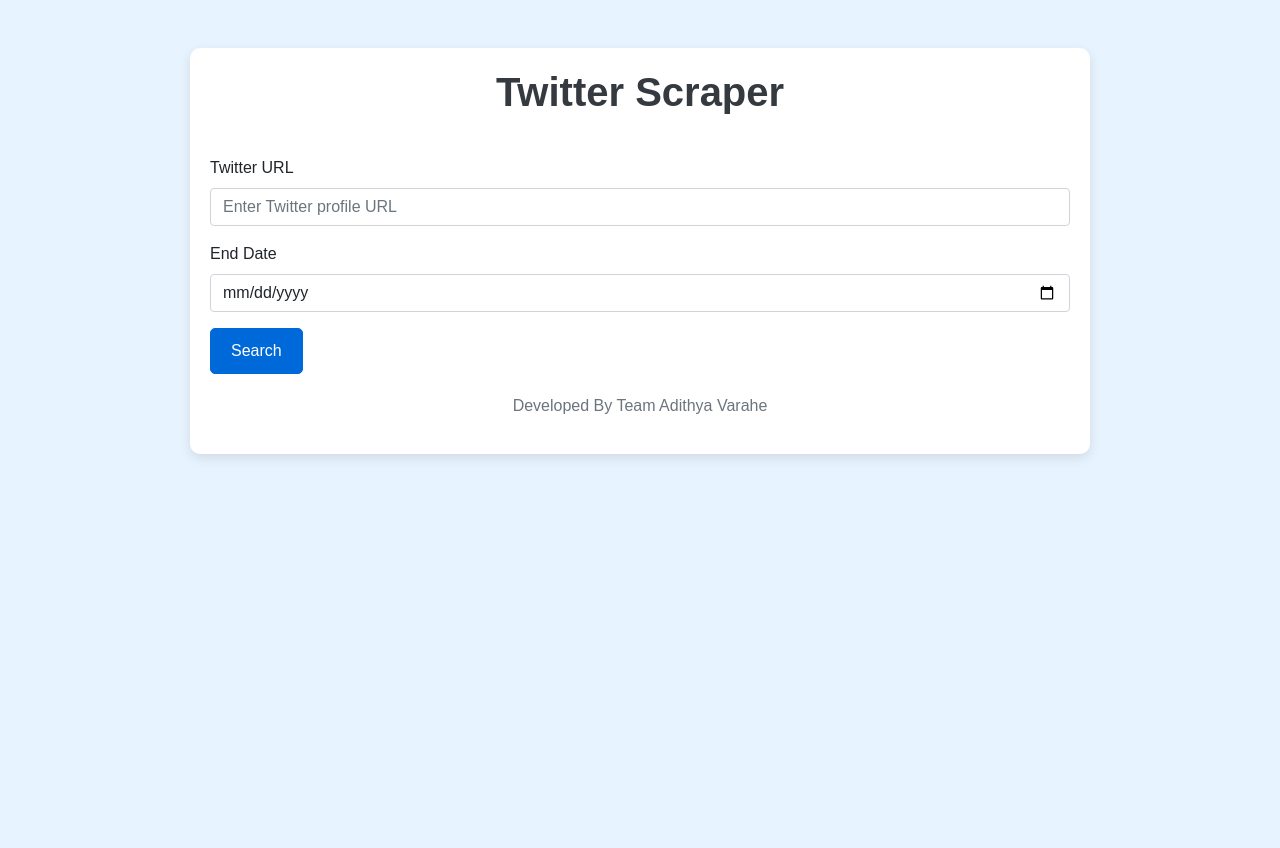
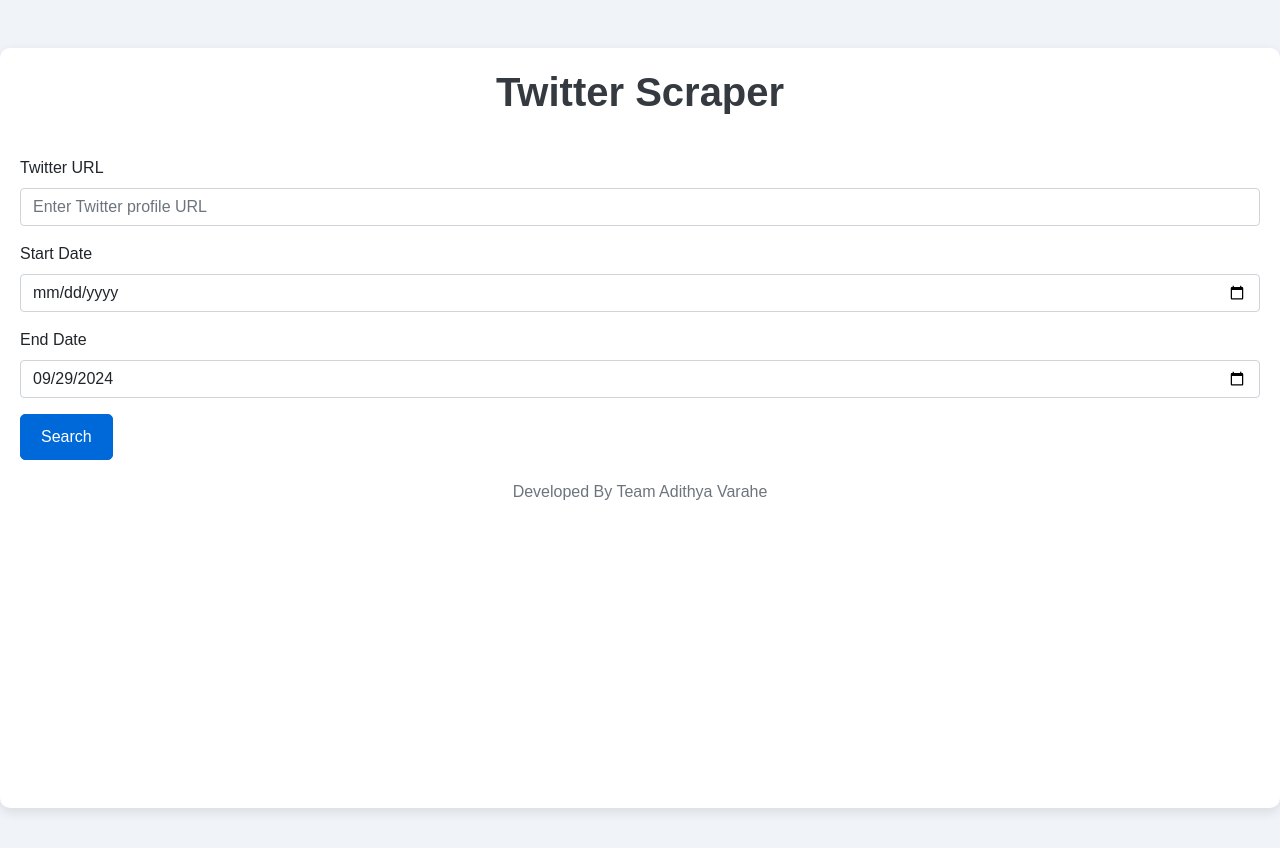
Before and after one commit to amruthakrishnap/freelance-coders, a Flask app: template templates/Index.html in a window 1280 px wide. Before the commit the page ends 458 px from the top, so only its background shows below. Run offline with Flask 3, Linux system fonts and the light colour scheme; the template is opened without the code that fills it, so the values that code supplies are empty.

Commit message:
Update Index.html

```diff
--- a/templates/Index.html
+++ b/templates/Index.html
@@ -8,8 +8,20 @@
     <style>
         /* Custom Styles */
         body {
-            background-color: #e7f3ff; /* Light blue background */
+            background-color: #f0f4f8; /* Soothing light background */
             font-family: 'Arial', sans-serif;
+            height: 100vh; /* Full height */
+        }
+
+        .container {
+            max-width: 100%; /* Full width */
+            margin: 0; /* Remove margin */
+            padding: 20px;
+            background-color: white;
+            box-shadow: 0px 4px 12px rgba(0, 0, 0, 0.1);
+            border-radius: 10px;
+            height: calc(100vh - 40px); /* Adjust for full height */
+            overflow-y: auto; /* Enable vertical scrolling for the container */
         }
 
         h1 {
@@ -17,15 +29,6 @@
             font-size: 2.5rem;
             font-weight: 700;
             color: #343a40;
-        }
-
-        .container {
-            max-width: 900px;
-            margin: 50px auto;
-            padding: 20px;
-            background-color: white;
-            box-shadow: 0px 4px 12px rgba(0, 0, 0, 0.1);
-            border-radius: 10px;
         }
 
         .form-label {
@@ -54,6 +57,7 @@
 
         .table {
             font-size: 0.9rem;
+            position: relative; /* Required for the fixed header */
         }
 
         .table th, .table td {
@@ -99,6 +103,18 @@
             color: #6c757d; /* Transplant color */
             margin-top: 20px;
         }
+
+        .pagination-container {
+            display: flex;
+            justify-content: center;
+            margin-top: 20px;
+        }
+
+        .tweet-count {
+            margin: 10px 0;
+            text-align: center;
+            font-weight: bold;
+        }
     </style>
 </head>
 <body>
@@ -108,6 +124,10 @@
             <div class="mb-3">
                 <label for="url" class="form-label">Twitter URL</label>
                 <input type="text" class="form-control" id="url" placeholder="Enter Twitter profile URL" required>
+            </div>
+            <div class="mb-3">
+                <label for="start_date" class="form-label">Start Date</label>
+                <input type="date" class="form-control" id="start_date" required>
             </div>
             <div class="mb-3">
                 <label for="end_date" class="form-label">End Date</label>
@@ -125,6 +145,7 @@
 
         <div class="mt-5" id="results">
             <h2>Results</h2>
+            <div class="tweet-count">Total Tweets: <span id="tweetCount">0</span></div>
             <!-- Filter Dropdown -->
             <div class="mb-3">
                 <label for="filter" class="form-label">Filter Tweets</label>
@@ -136,7 +157,7 @@
             </div>
             <div class="table-container">
                 <table class="table table-hover table-bordered" id="resultsTable">
-                    <thead class="table-dark">
+                    <thead class="table-dark sticky-top">
                         <tr>
                             <th>#</th>
                             <th>Created At (IST)</th>
@@ -152,11 +173,13 @@
                     <tbody></tbody>
                 </table>
             </div>
-            <div class="pagination-container text-center">
+            <button id="downloadCSV" class="btn btn-success">Download CSV</button>
+
+            <!-- Pagination -->
+            <div class="pagination-container">
                 <button id="prevPage" class="btn btn-secondary" disabled>Previous</button>
-                <button id="nextPage" class="btn btn-secondary" disabled>Next</button>
+                <button id="nextPage" class="btn btn-secondary">Next</button>
             </div>
-            <button id="downloadCSV" class="btn btn-success">Download CSV</button>
         </div>
 
         <footer>
@@ -169,89 +192,83 @@
         $(document).ready(function() {
             $('#results').hide();  // Initially hide the results section
 
+            // Set the default end date to the current date
+            const today = new Date().toISOString().split('T')[0];
+            $('#end_date').val(today);
+
+            let allTweets = [];
             let currentPage = 0;
-            const itemsPerPage = 20;
-            let allTweets = [];
+            const tweetsPerPage = 10;
 
             $('#scrapeForm').submit(function(event) {
                 event.preventDefault();
                 const url = $('#url').val();
+                const startDate = $('#start_date').val();
                 const endDate = $('#end_date').val();
 
                 // Show spinner and disable the form during data fetch
                 $('.loading-spinner').show();
                 $('button[type="submit"]').prop('disabled', true);
+                $('#results').hide(); // Hide results until data is fully loaded
 
                 // Post request to the server to scrape data
                 $.ajax({
                     url: '/scrape',
                     type: 'POST',
                     contentType: 'application/json',
-                    data: JSON.stringify({ url: url, end_date: endDate }),
+                    data: JSON.stringify({ url: url, start_date: startDate, end_date: endDate }),
                     success: function(data) {
                         // Hide spinner
                         $('.loading-spinner').hide();
                         $('button[type="submit"]').prop('disabled', false);
 
-                        // Show the results section
-                        $('#results').show();
+                        // Store the received data
+                        allTweets = data;
 
-                        // Store the received data for pagination
-                        allTweets = data;
-                        currentPage = 0;
-
-                        // Fill the table for the first page
-                        displayPage(currentPage);
-                        updatePaginationButtons();
-
-                        // Attach data to the download button
-                        $('#downloadCSV').data('tweets', data);
+                        // Fill the table with all tweets
+                        displayTweets(allTweets);
+                    },
+                    error: function(xhr, status, error) {
+                        $('.loading-spinner').hide();
+                        $('button[type="submit"]').prop('disabled', false);
+                        alert('An error occurred while fetching data: ' + error);
                     }
                 });
             });
 
             $('#filter').change(function() {
-                currentPage = 0; // Reset to the first page when filter changes
-                displayPage(currentPage);
-                updatePaginationButtons();
+                currentPage = 0; // Reset pagination
+                displayTweets(allTweets); // Re-display tweets based on filter
             });
 
-            $('#prevPage').click(function() {
-                if (currentPage > 0) {
-                    currentPage--;
-                    displayPage(currentPage);
-                    updatePaginationButtons();
-                }
-            });
-
-            $('#nextPage').click(function() {
-                if ((currentPage + 1) * itemsPerPage < allTweets.length) {
-                    currentPage++;
-                    displayPage(currentPage);
-                    updatePaginationButtons();
-                }
-            });
-
-            function displayPage(page) {
+            function getFilteredTweets() {
                 const filterValue = $('#filter').val();
-                const tableBody = $('#resultsTable tbody');
-                tableBody.empty();
-
-                const filteredTweets = allTweets.filter(tweet => {
+                return allTweets.filter(tweet => {
                     if (filterValue === 'all') return true;
                     if (filterValue === 'user_posts') return !tweet.full_text.startsWith('RT');
                     if (filterValue === 'retweets') return tweet.full_text.startsWith('RT');
                 });
+            }
 
-                const startIndex = page * itemsPerPage;
-                const endIndex = Math.min(startIndex + itemsPerPage, filteredTweets.length);
+            function displayTweets(tweets) {
+                const filteredTweets = getFilteredTweets();
+                const totalTweets = filteredTweets.length;
+                $('#tweetCount').text(totalTweets); // Update tweet count display
 
-                filteredTweets.slice(startIndex, endIndex).forEach((tweet, index) => {
-                    const rowIndex = startIndex + index + 1; // Serial number update
+                // Pagination logic
+                const start = currentPage * tweetsPerPage;
+                const end = start + tweetsPerPage;
+                const paginatedTweets = filteredTweets.slice(start, end);
+
+                const tableBody = $('#resultsTable tbody');
+                tableBody.empty();
+
+                paginatedTweets.forEach((tweet, index) => {
+                    const rowIndex = start + index + 1; // Serial number update
                     const row = `
                         <tr>
                             <td>${rowIndex}</td>
-                            <td>${tweet.created_at_ist}</td>
+                            <td>${tweet.quoted_created_at_ist}</td>
                             <td><a href="${tweet.Tweet_Url}" target="_blank">${tweet.Tweet_Url}</a></td>
                             <td>${tweet.full_text}</td>
                             <td>${tweet.views_count}</td>
@@ -263,36 +280,49 @@
                     `;
                     tableBody.append(row);
                 });
+
+                // Handle pagination buttons
+                $('#prevPage').prop('disabled', currentPage === 0);
+                $('#nextPage').prop('disabled', end >= totalTweets);
+
+                // Show results only after all tweets are processed
+                $('#results').show();
             }
 
-            function updatePaginationButtons() {
-                $('#prevPage').prop('disabled', currentPage === 0);
-                $('#nextPage').prop('disabled', (currentPage + 1) * itemsPerPage >= allTweets.filter(tweet => $('#filter').val() === 'all' || ($('#filter').val() === 'user_posts' && !tweet.full_text.startsWith('RT')) || ($('#filter').val() === 'retweets' && tweet.full_text.startsWith('RT'))).length);
-            }
+            $('#prevPage').click(function() {
+                if (currentPage > 0) {
+                    currentPage--;
+                    displayTweets(allTweets); // Re-display tweets on page change
+                }
+            });
 
+            $('#nextPage').click(function() {
+                const filteredTweets = getFilteredTweets();
+                if (currentPage < Math.ceil(filteredTweets.length / tweetsPerPage) - 1) {
+                    currentPage++;
+                    displayTweets(allTweets); // Re-display tweets on page change
+                }
+            });
+
+            // CSV Download
             $('#downloadCSV').click(function() {
-                const tweets = $(this).data('tweets');
-                if (!tweets || tweets.length === 0) return;
-
-                const csvRows = [];
-                const headers = ['Created At (IST)', 'Tweet URL', 'Full Text', 'Views', 'Quote Count', 'Reply Count', 'Retweet Count', 'Favorite Count'];
-                csvRows.push(headers.join(','));
-
-                tweets.forEach(tweet => {
+                const filteredTweets = getFilteredTweets();
+                let csvString = 'Serial,Created At (IST),Tweet URL,Full Text,Views,Quote Count,Reply Count,Retweet Count,Favorite Count\n';
+                filteredTweets.forEach((tweet, index) => {
                     const row = [
-                        tweet.created_at_ist,
+                        index + 1,
+                        tweet.quoted_created_at_ist,
                         tweet.Tweet_Url,
-                        tweet.full_text.replace(/,/g, ''), // Remove commas from full text
+                        tweet.full_text,
                         tweet.views_count,
                         tweet.quote_count,
                         tweet.reply_count,
                         tweet.retweet_count,
                         tweet.favorite_count
-                    ];
-                    csvRows.push(row.join(','));
+                    ].join(',');
+                    csvString += row + '\n';
                 });
 
-                const csvString = csvRows.join('\n');
                 const blob = new Blob([csvString], { type: 'text/csv' });
                 const url = URL.createObjectURL(blob);
                 const a = document.createElement('a');
```
